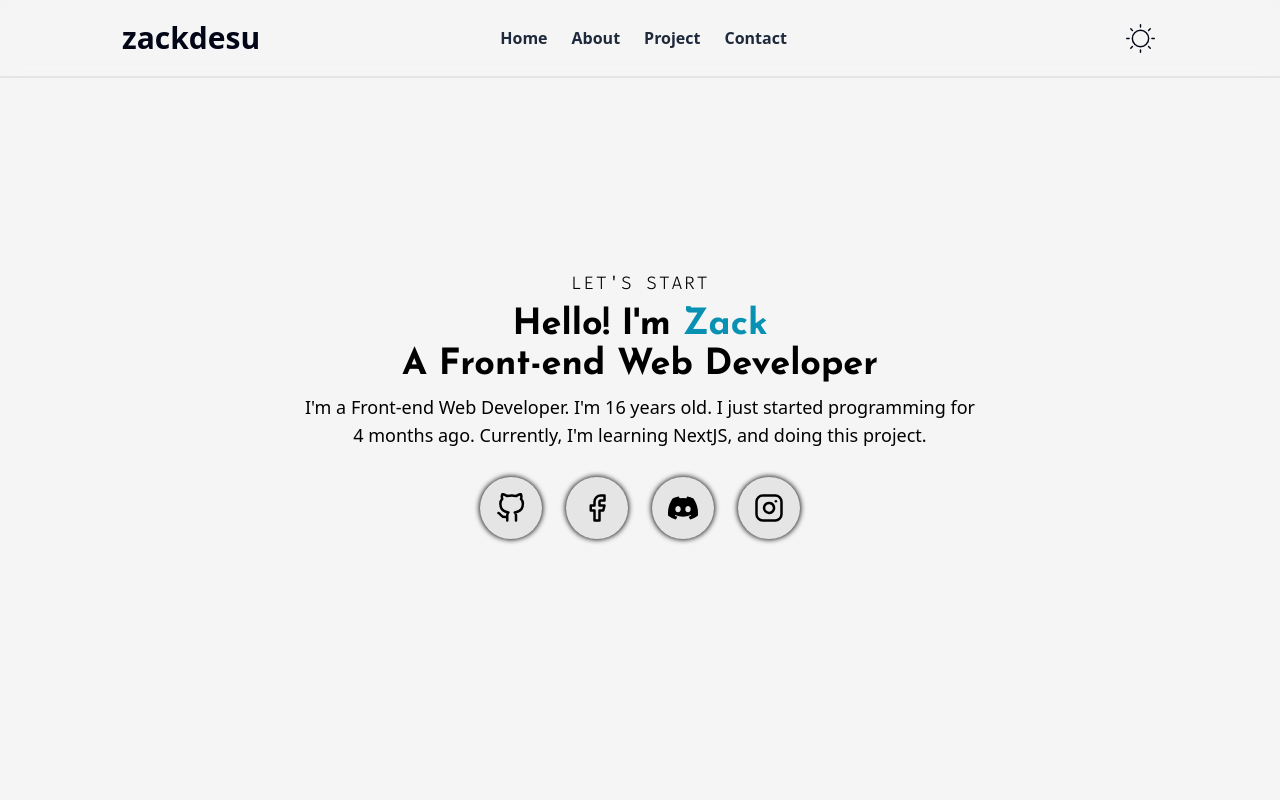
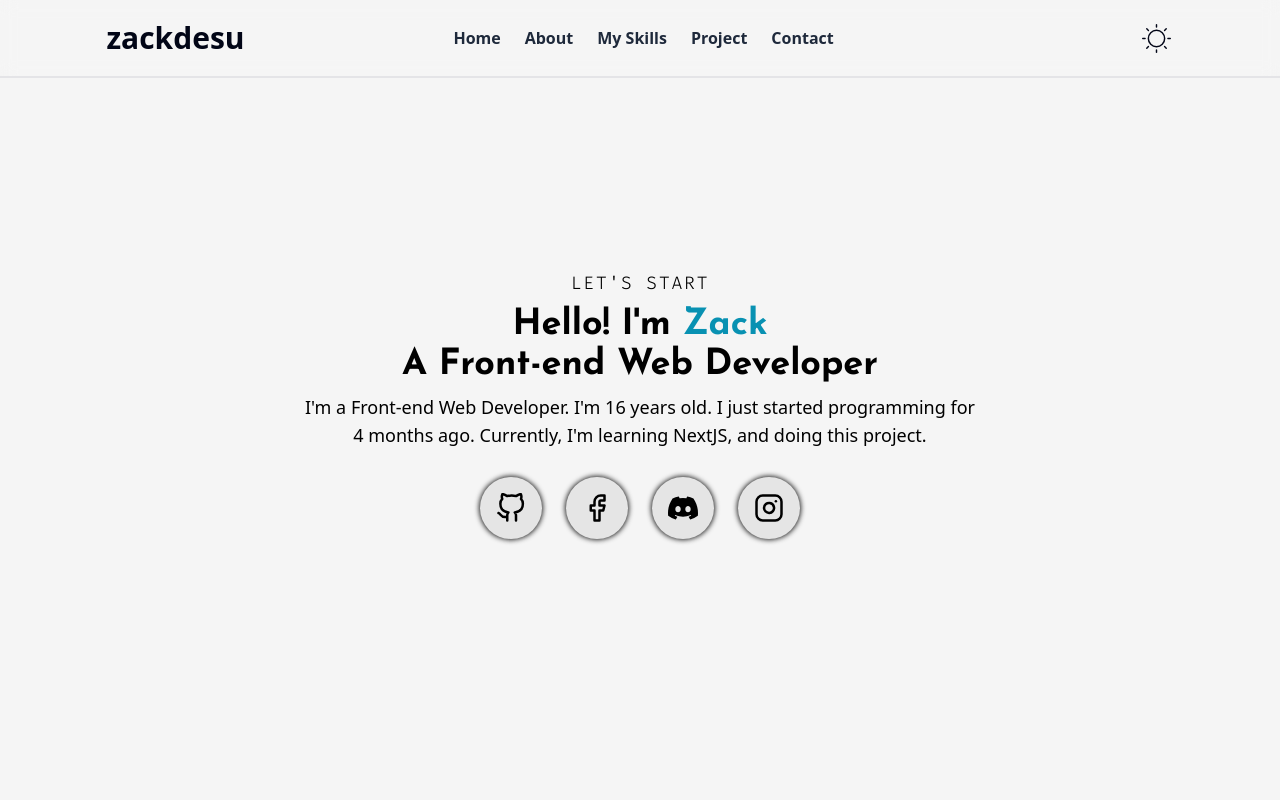
Before and after one commit to zackdesu/portfolio, a Next.js app: page / in a window 1280 px wide. Shown: the top 800 px of the page. Built offline with nearby package versions, Linux system fonts and the light colour scheme.

Commit message:
Add menu My Skills

```diff
--- a/components/navbar.jsx
+++ b/components/navbar.jsx
@@ -26,6 +26,7 @@ export default function Navbar() {
       <ul className="flex items-center md:-ml-24 sm:-ml-12">
         <ListLink title="Home" href={"home"} />
         <ListLink title="About" href={"about"} />
+        <ListLink title="My Skills" />
         <ListLink title="Project" />
         <ListLink title="Contact" />
       </ul>
```
